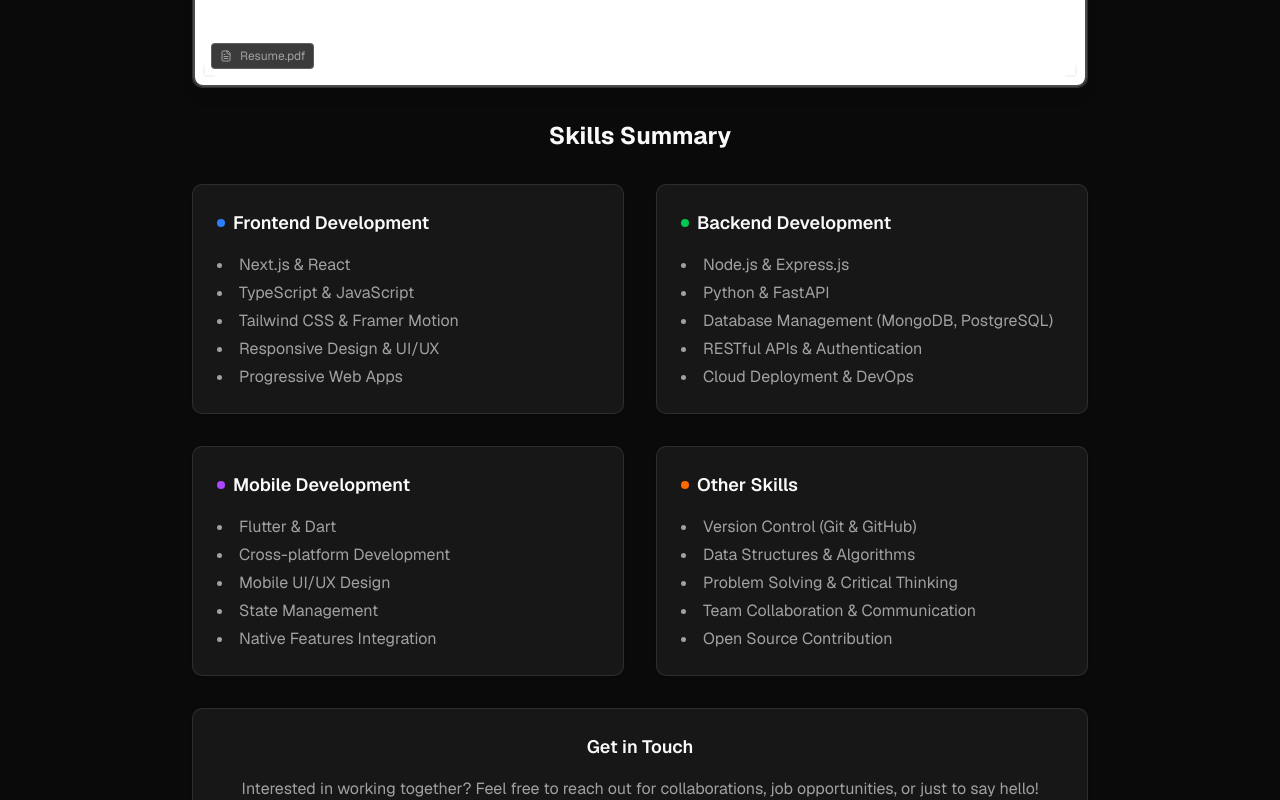
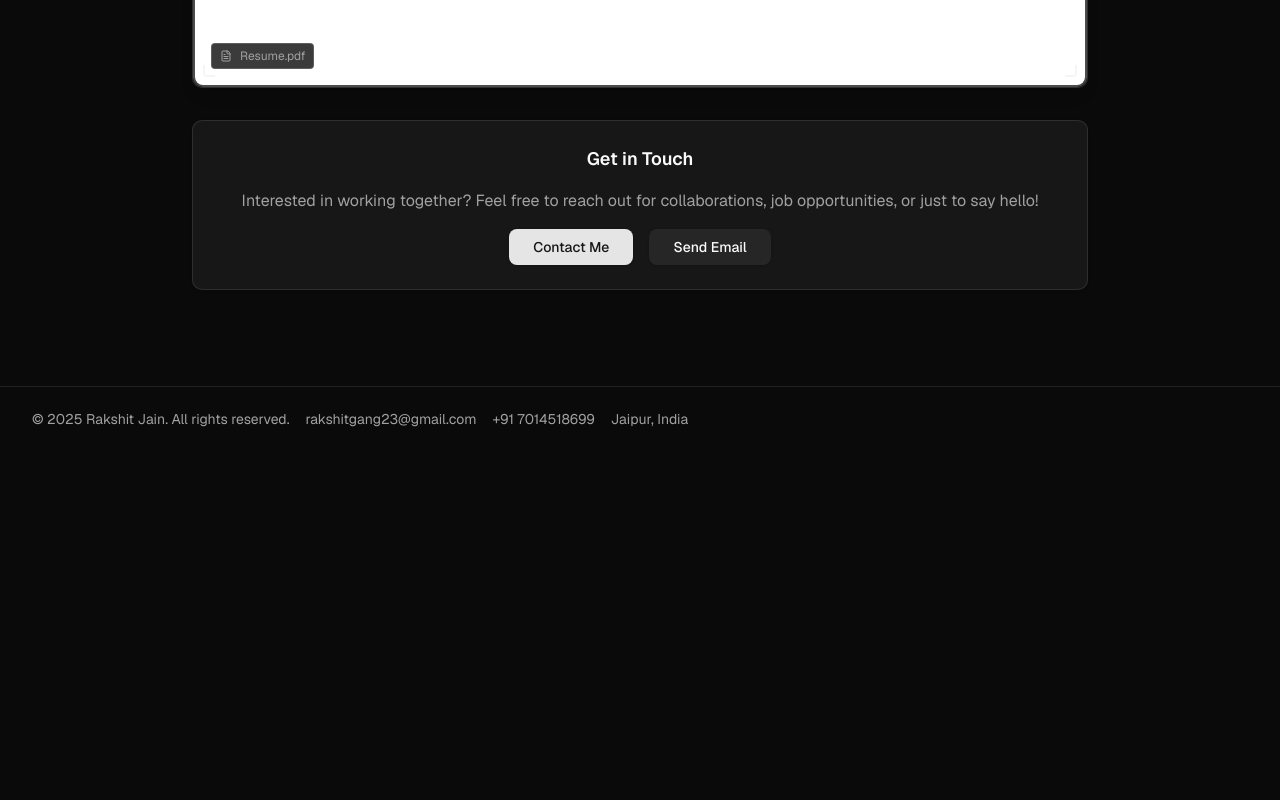
Before and after one commit to rakshitjain23/portfolio_tagda, a Next.js app in the folder frontend/: page /resume in a window 1280 px wide. Shown: the part 1400-2200 px from the top of the page. After the commit the page ends 1851 px from the top, so only its background shows below. Built offline with nearby package versions, Linux system fonts and the light colour scheme.

Commit message:
remove summary skills

```diff
--- a/frontend/app/resume/page.tsx
+++ b/frontend/app/resume/page.tsx
@@ -155,98 +155,6 @@ export default function ResumePage() {
           </div>
         </motion.div>
 
-        {/* Skills Summary Section */}
-        <motion.div
-          className="w-full max-w-4xl"
-          initial={{ opacity: 0 }}
-          animate={{ opacity: 1 }}
-          transition={{ duration: 0.5, delay: 0.4 }}
-        >
-          <h2 className="text-2xl font-bold mb-8 text-center">Skills Summary</h2>
-
-          <div className="grid grid-cols-1 md:grid-cols-2 gap-8">
-            <motion.div
-              className="space-y-4 p-6 rounded-lg border bg-card shadow-sm"
-              custom={0}
-              variants={fadeIn}
-              initial="hidden"
-              animate="visible"
-            >
-              <h3 className="text-lg font-semibold flex items-center gap-2">
-                <div className="w-2 h-2 bg-blue-500 rounded-full"></div>
-                Frontend Development
-              </h3>
-              <ul className="list-disc list-inside text-muted-foreground space-y-1">
-                <li>Next.js & React</li>
-                <li>TypeScript & JavaScript</li>
-                <li>Tailwind CSS & Framer Motion</li>
-                <li>Responsive Design & UI/UX</li>
-                <li>Progressive Web Apps</li>
-              </ul>
-            </motion.div>
-
-            <motion.div
-              className="space-y-4 p-6 rounded-lg border bg-card shadow-sm"
-              custom={1}
-              variants={fadeIn}
-              initial="hidden"
-              animate="visible"
-            >
-              <h3 className="text-lg font-semibold flex items-center gap-2">
-                <div className="w-2 h-2 bg-green-500 rounded-full"></div>
-                Backend Development
-              </h3>
-              <ul className="list-disc list-inside text-muted-foreground space-y-1">
-                <li>Node.js & Express.js</li>
-                <li>Python & FastAPI</li>
-                <li>Database Management (MongoDB, PostgreSQL)</li>
-                <li>RESTful APIs & Authentication</li>
-                <li>Cloud Deployment & DevOps</li>
-              </ul>
-            </motion.div>
-
-            <motion.div
-              className="space-y-4 p-6 rounded-lg border bg-card shadow-sm"
-              custom={2}
-              variants={fadeIn}
-              initial="hidden"
-              animate="visible"
-            >
-              <h3 className="text-lg font-semibold flex items-center gap-2">
-                <div className="w-2 h-2 bg-purple-500 rounded-full"></div>
-                Mobile Development
-              </h3>
-              <ul className="list-disc list-inside text-muted-foreground space-y-1">
-                <li>Flutter & Dart</li>
-                <li>Cross-platform Development</li>
-                <li>Mobile UI/UX Design</li>
-                <li>State Management</li>
-                <li>Native Features Integration</li>
-              </ul>
-            </motion.div>
-
-            <motion.div
-              className="space-y-4 p-6 rounded-lg border bg-card shadow-sm"
-              custom={3}
-              variants={fadeIn}
-              initial="hidden"
-              animate="visible"
-            >
-              <h3 className="text-lg font-semibold flex items-center gap-2">
-                <div className="w-2 h-2 bg-orange-500 rounded-full"></div>
-                Other Skills
-              </h3>
-              <ul className="list-disc list-inside text-muted-foreground space-y-1">
-                <li>Version Control (Git & GitHub)</li>
-                <li>Data Structures & Algorithms</li>
-                <li>Problem Solving & Critical Thinking</li>
-                <li>Team Collaboration & Communication</li>
-                <li>Open Source Contribution</li>
-              </ul>
-            </motion.div>
-          </div>
-        </motion.div>
-
         {/* Additional Information */}
         <motion.div
           className="w-full max-w-4xl text-center"
```
